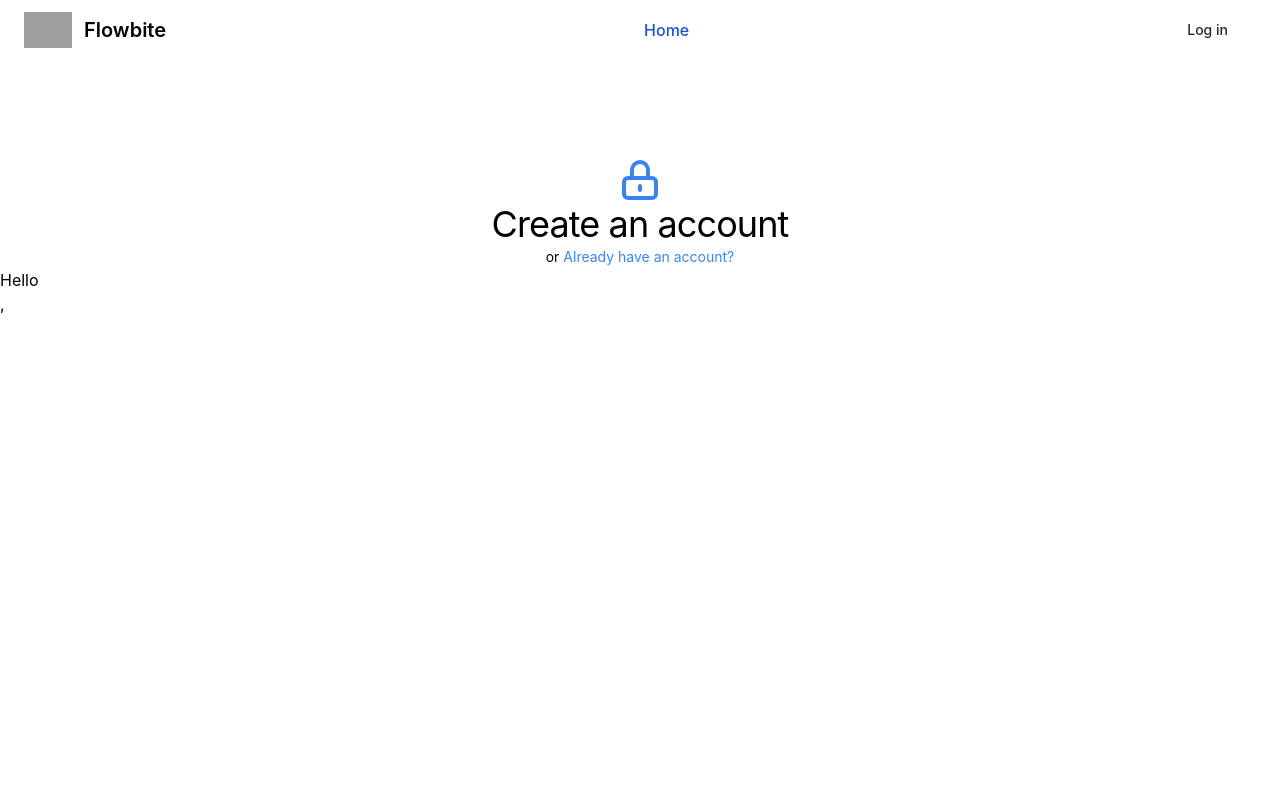
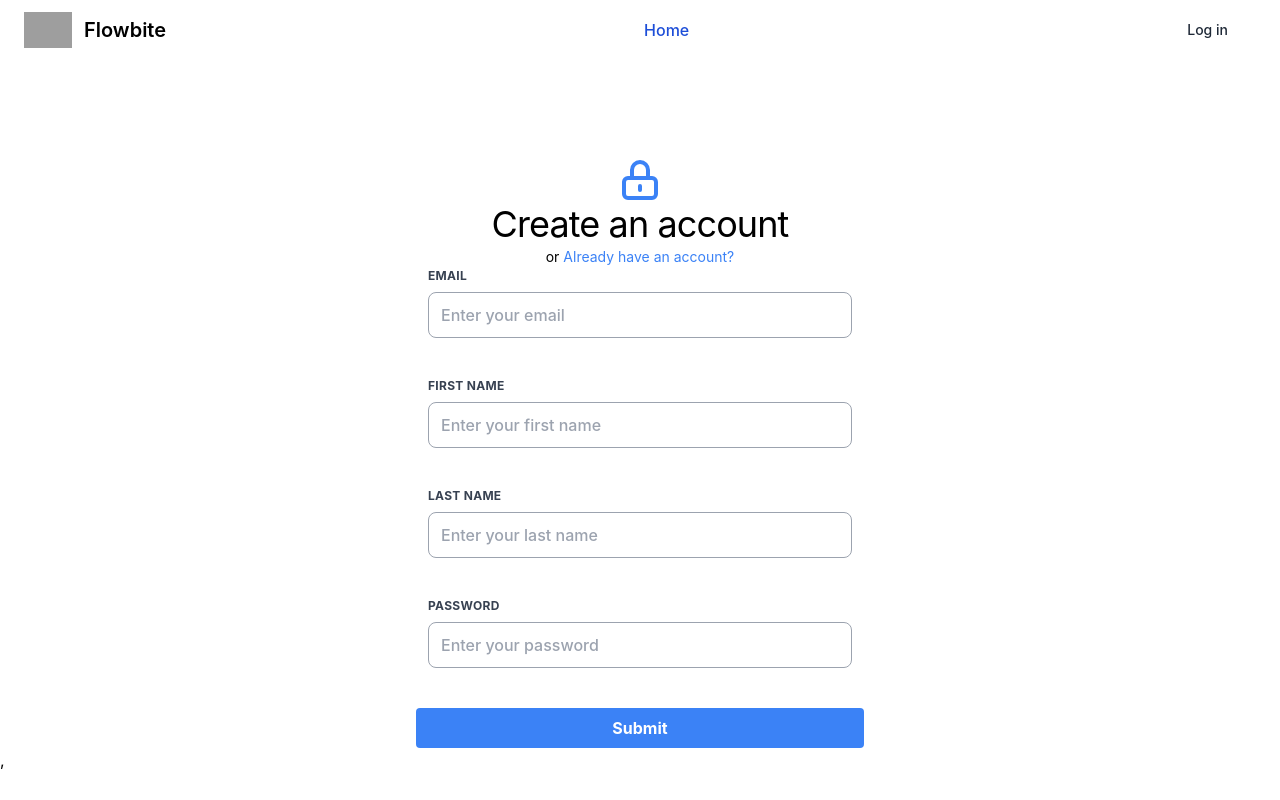
Before and after one commit to OwenCoogan/bookazikos-react, a React (Create React App) app: page /register in a window 1280 px wide. Built offline with nearby package versions, Linux system fonts and the light colour scheme; grey boxes are pictures that could not be loaded.

Commit message:
fixing forms

```diff
--- a/src/components/design-system/form/Form.tsx
+++ b/src/components/design-system/form/Form.tsx
@@ -2,7 +2,7 @@ import { Formik , Form as FormikForm , ErrorMessage } from 'formik';
 
 type FormProps = {
   initialValues: any;
-  onSubmit: (values: any) => void;
+  submitMethod: any;
   validationSchema: any;
   children: any;
 }
@@ -10,15 +10,17 @@ type FormProps = {
 export default function Form({
   children,
   initialValues,
+  submitMethod,
 }: FormProps) {
   return (
     <Formik
       initialValues={initialValues}
-      onSubmit={(values) => {
-        console.log(values);
-      }}
+      onSubmit={submitMethod}
+
     >
-      <FormikForm>
+      <FormikForm
+        className="flex flex-col gap-4 max-w-md m-auto"
+      >
         {children}
         <button
           type="submit"
--- a/src/components/screens/unauthenticated/Login/Form/LoginForm.tsx
+++ b/src/components/screens/unauthenticated/Login/Form/LoginForm.tsx
@@ -14,8 +14,7 @@ export default function LoginForm(){
   return (
     <Form
       initialValues={values}
-      onSubmit={(values) => {}
-      }
+      submitMethod={ (values: LoginFormInputType) => console.log(values) }
       validationSchema={{}}
     >
       <TextInput
--- a/src/components/screens/unauthenticated/Register/Form/RegisterForm.tsx
+++ b/src/components/screens/unauthenticated/Register/Form/RegisterForm.tsx
@@ -1,3 +1,6 @@
+import Form from '../../../../design-system/form/Form';
+import TextInput from '../../../../design-system/TextInput';
+
 type RegisterFormInputType = {
   email : string;
   firstName : string;
@@ -13,8 +16,48 @@ export default function RegisterForm(){
     password: '',
   }
   return (
-    <h1>
-      Hello {values.email}
-    </h1>
+    <Form
+      initialValues={values}
+      submitMethod={ (values: RegisterFormInputType) => console.log(values) }
+      validationSchema={{}}
+    >
+      <TextInput
+        label="Email"
+        inputName="email"
+        type="email"
+        placeholder="Enter your email"
+        onChange={(event) => {
+          values.email = event.target.value;
+        }}
+
+      />
+      <TextInput
+        label="First Name"
+        inputName="firstName"
+        type="text"
+        placeholder="Enter your first name"
+        onChange={(event) => {
+          values.firstName = event.target.value;
+        }}
+      />
+      <TextInput
+        label="Last Name"
+        inputName="lastName"
+        type="text"
+        placeholder="Enter your last name"
+        onChange={(event) => {
+          values.lastName = event.target.value;
+        }}
+      />
+      <TextInput
+        label="Password"
+        inputName="password"
+        type="password"
+        placeholder="Enter your password"
+        onChange={(event) => {
+          values.password = event.target.value;
+        }}
+      />
+    </Form>
 )
 }
```
